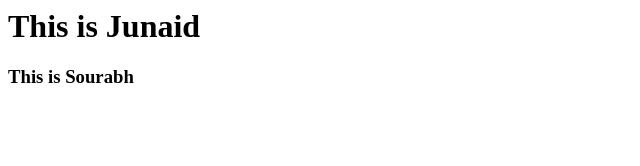
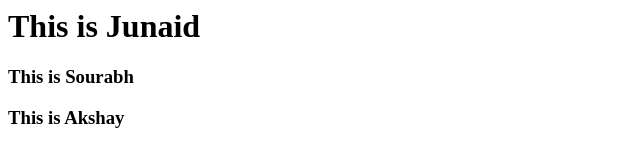
Before and after one commit to athos2113/WebProject, a plain HTML site: page index.html in a window 1280 px wide. Shown: the whole page, without its empty margins (0-640 px from the left). Drawn offline with Linux system fonts and the light colour scheme.

Commit message:
Added Akshay

```diff
--- a/index.html
+++ b/index.html
@@ -1,3 +1,5 @@
 <h1> This is Junaid </h1>
 
 <h3> This is Sourabh </h3>
+
+<h3> This is Akshay </h3>
```
